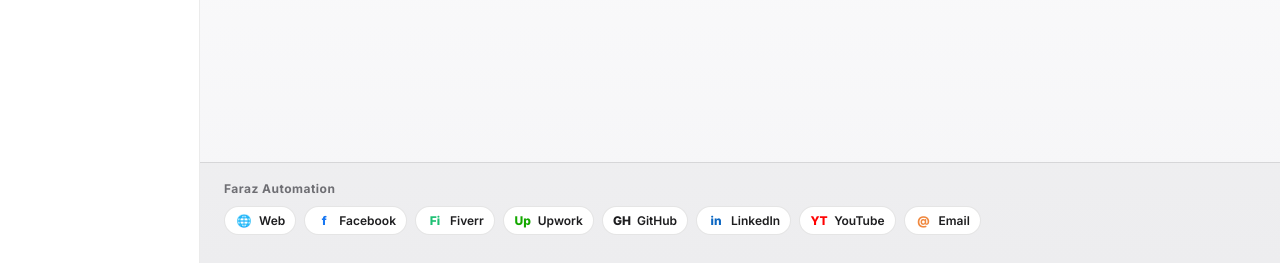
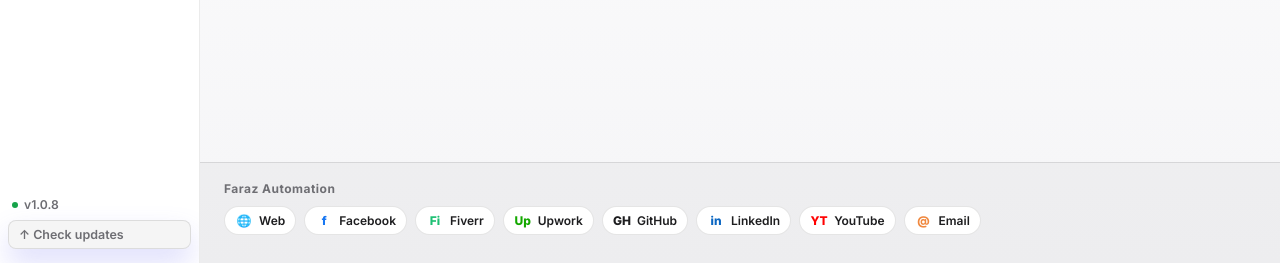
Before and after one commit to farazgoal-boop/career_copilot_premium, a Flask app: page /sessions in a window 1280 px wide. Shown: the part 537-800 px from the top of the page. Run offline with Flask 3, Linux system fonts and the light colour scheme; data that the repository does not hold is empty.

Commit message:
feat: auto-update notification in sidebar (Phase 3, Step 3.4)
Manual/click-triggered check against GitHub's real Releases API, no
auto-polling.

- web_app/routes.py: GET /api/check-update hits
  api.github.com/repos/.../releases/latest. Two corrections versus the
  literal master-prompt example, both confirmed against the real repo:
  (1) current version baseline is 1.0.8, not the "v1.0.9" CLAUDE.md
  claimed -- verified live that no v1.0.9 tag or release exists, the
  actual latest published release (with real build assets) is v1.0.8;
  (2) update_available uses a numeric tuple comparison
  (_is_version_newer) instead of naive `latest != current` string
  inequality, which would mis-order "1.10.0" vs "1.9.0" and would flag
  a downgrade as an update. CURRENT_APP_VERSION is now a single module
  constant, injected into every template via a new context_processor,
  instead of being hardcoded separately in the route and the sidebar.
- web_app/static/css/premium.css: .sidebar-version-area and friends,
  theme-aware, revealed on hover/pin the same way .sidebar-label
  already is (opacity only -- the sidebar's own width+overflow:hidden
  transition handles collapsed-state clipping, no separate animation
  needed).
- web_app/templates/_sidebar.html: version badge + "Check updates"
  button + status line. Renders the download link via
  createElement/textContent rather than innerHTML, since latest_version/
  download_url come from an external API response.

Verified in a browser via Playwright: the real "up to date" path (a
genuine call to the live GitHub API, current == latest == 1.0.8) and
the "update available" path (mocked response) both render correctly,
with the correct download link and no console errors. Full 62-test
e2e suite passes with no regressions.

Co-Authored-By: Claude Sonnet 5 <noreply@anthropic.com>

```diff
--- a/web_app/routes.py
+++ b/web_app/routes.py
@@ -23,6 +23,12 @@ from runtime_paths import (
 
 DEFAULT_BRIEFING_ID = "primary"
 _MIC_RUNTIME_CACHE: dict[str, object] | None = None
+
+# Single source of truth for the running app's version, shown in the
+# sidebar and compared against GitHub releases by /api/check-update. Bump
+# alongside setup.py / career-copilot-version.txt / the other files listed
+# in CLAUDE.md's version-bump checklist.
+CURRENT_APP_VERSION = "1.0.8"
 
 
 def _is_public_route(path: str) -> bool:
@@ -39,6 +45,10 @@ def _is_public_route(path: str) -> bool:
 
 
 def register_routes(app: Flask) -> None:
+    @app.context_processor
+    def inject_app_version() -> dict[str, object]:
+        return {"app_version": CURRENT_APP_VERSION}
+
     @app.get("/api/health")
     def health() -> Response:
         return jsonify({"status": "ok"}), 200
@@ -378,6 +388,50 @@ def register_routes(app: Flask) -> None:
 
         return jsonify({"ok": True, **portable_status_payload()})
 
+    @app.get("/api/check-update")
+    def check_update() -> Response:
+        """Compare the running version against the latest published GitHub release.
+
+        Manual/user-triggered only (no auto-polling) -- one outbound request
+        per click. Never blocks or errors loudly: any failure reaching
+        GitHub just reports "could not check" rather than surfacing a stack
+        trace, since this is a nice-to-have, not a required feature.
+        """
+        import json as _json
+        from urllib import error as _url_error
+        from urllib import request as _url_request
+
+        current_version = CURRENT_APP_VERSION
+        repo = "farazgoal-boop/career_copilot_premium"
+
+        try:
+            url = f"https://api.github.com/repos/{repo}/releases/latest"
+            req = _url_request.Request(url, headers={"User-Agent": "CareerCopilotPremium"})
+            with _url_request.urlopen(req, timeout=5) as response:
+                data = _json.loads(response.read())
+            latest_version = str(data.get("tag_name", "")).lstrip("v").strip()
+            if not latest_version:
+                raise ValueError("Release response had no tag_name.")
+            return jsonify(
+                {
+                    "ok": True,
+                    "update_available": _is_version_newer(latest_version, current_version),
+                    "current_version": current_version,
+                    "latest_version": latest_version,
+                    "download_url": str(data.get("html_url", "")),
+                }
+            )
+        except (_url_error.URLError, _url_error.HTTPError, OSError, TimeoutError, ValueError, KeyError) as exc:
+            current_app.logger.warning("check-update failed: %s", exc)
+            return jsonify(
+                {
+                    "ok": False,
+                    "update_available": False,
+                    "current_version": current_version,
+                    "error": "Could not reach GitHub.",
+                }
+            )
+
     @app.get("/api/sessions/recent")
     def recent_sessions() -> Response:
         try:
@@ -1811,6 +1865,32 @@ def _display_error(error: KeyError) -> str:
     return str(error)
 
 
+def _is_version_newer(candidate: str, baseline: str) -> bool:
+    """True if candidate > baseline as a dotted version (e.g. "1.10.0" > "1.9.0").
+
+    Plain string inequality (candidate != baseline) would also flag a
+    downgrade or a differently-formatted-but-equal tag as "update
+    available" -- this compares the actual numeric parts instead. Falls
+    back to False on anything that doesn't parse as dotted integers,
+    since a malformed tag shouldn't nag the user with a false positive.
+    """
+    def parts(value: str) -> tuple[int, ...] | None:
+        try:
+            return tuple(int(segment) for segment in value.strip().split("."))
+        except ValueError:
+            return None
+
+    candidate_parts = parts(candidate)
+    baseline_parts = parts(baseline)
+    if candidate_parts is None or baseline_parts is None:
+        return False
+
+    length = max(len(candidate_parts), len(baseline_parts))
+    candidate_padded = candidate_parts + (0,) * (length - len(candidate_parts))
+    baseline_padded = baseline_parts + (0,) * (length - len(baseline_parts))
+    return candidate_padded > baseline_padded
+
+
 def _extract_validation_issues(message: str) -> list[str]:
     prefix = "Cannot persist incomplete onboarding profile:"
     if not message.startswith(prefix):
--- a/web_app/static/css/premium.css
+++ b/web_app/static/css/premium.css
@@ -1078,6 +1078,81 @@ body.has-sidebar .premium-main {
 }
 
 /* ─────────────────────────────────────────────────────────────────────────────
+   SIDEBAR — version / update check (rail bottom, revealed on hover/pin same
+   as .sidebar-label -- opacity only, the sidebar's own width+overflow:hidden
+   transition handles the collapsed-state clipping)
+   ───────────────────────────────────────────────────────────────────────────── */
+
+.sidebar-version-area {
+  flex-shrink: 0;
+  padding: 10px 8px 14px;
+  display: flex;
+  flex-direction: column;
+  gap: 8px;
+  opacity: 0;
+  white-space: nowrap;
+}
+
+.sidebar:hover .sidebar-version-area,
+.sidebar.is-open .sidebar-version-area {
+  opacity: 1;
+}
+
+.version-badge {
+  display: flex;
+  align-items: center;
+  gap: 6px;
+  padding: 0 4px;
+}
+
+.version-dot {
+  width: 6px;
+  height: 6px;
+  border-radius: 50%;
+  background: var(--premium-success);
+  flex-shrink: 0;
+}
+
+.version-text {
+  font-size: 0.76rem;
+  color: var(--premium-muted);
+  font-weight: 600;
+}
+
+.update-check-btn {
+  border: 1px solid var(--premium-line);
+  background: var(--premium-overlay-04);
+  color: var(--premium-muted);
+  border-radius: 8px;
+  font: inherit;
+  font-size: 0.78rem;
+  font-weight: 600;
+  padding: 6px 10px;
+  cursor: pointer;
+  text-align: left;
+}
+
+.update-check-btn:hover { background: var(--premium-overlay-06); color: var(--premium-text); }
+.update-check-btn:disabled { opacity: 0.6; cursor: wait; }
+
+.update-status {
+  font-size: 0.74rem;
+  color: var(--premium-muted);
+  line-height: 1.4;
+  padding: 0 4px;
+  white-space: normal;
+}
+
+.update-status a {
+  color: var(--premium-accent-strong);
+  text-decoration: underline;
+}
+
+.update-status.update-available {
+  color: var(--premium-success);
+}
+
+/* ─────────────────────────────────────────────────────────────────────────────
    PAIRING MODAL
    ───────────────────────────────────────────────────────────────────────────── */
 
--- a/web_app/templates/_sidebar.html
+++ b/web_app/templates/_sidebar.html
@@ -90,6 +90,18 @@
     </button>
 
   </nav>
+
+  <!-- Version / update check -->
+  <div class="sidebar-version-area">
+    <div class="version-badge">
+      <span class="version-dot"></span>
+      <span class="version-text">v{{ app_version }}</span>
+    </div>
+    <button class="update-check-btn" id="sidebar-update-check-btn" type="button" title="Check for updates">
+      &#8593; Check updates
+    </button>
+    <div class="update-status" id="sidebar-update-status" hidden></div>
+  </div>
 </aside>
 <script>
 (function () {
@@ -126,6 +138,45 @@
     if (item.dataset.path === path) item.classList.add('is-active');
   });
 
+  /* Check for updates — compares the running version against the latest
+     GitHub release. Manual/click-triggered only, never auto-polled. */
+  var updateBtn = document.getElementById('sidebar-update-check-btn');
+  var updateStatus = document.getElementById('sidebar-update-status');
+  if (updateBtn && updateStatus) {
+    updateBtn.addEventListener('click', function () {
+      updateBtn.textContent = 'Checking...';
+      updateBtn.disabled = true;
+      fetch('/api/check-update', { headers: { Accept: 'application/json' } })
+        .then(function (r) { return r.json(); })
+        .then(function (d) {
+          updateStatus.classList.remove('update-available');
+          if (d.update_available) {
+            var link = document.createElement('a');
+            link.href = d.download_url || '#';
+            link.target = '_blank';
+            link.rel = 'noopener noreferrer';
+            link.textContent = 'Download';
+            updateStatus.textContent = '\u{1F389} v' + d.latest_version + ' available! ';
+            updateStatus.appendChild(link);
+            updateStatus.classList.add('update-available');
+          } else if (d.ok) {
+            updateStatus.textContent = '✅ You are up to date';
+          } else {
+            updateStatus.textContent = d.error || 'Could not check. Try again.';
+          }
+          updateStatus.hidden = false;
+        })
+        .catch(function () {
+          updateStatus.textContent = 'Could not check. Try again.';
+          updateStatus.hidden = false;
+        })
+        .finally(function () {
+          updateBtn.innerHTML = '&#8593; Check updates';
+          updateBtn.disabled = false;
+        });
+    });
+  }
+
   /* Open Overlay button — writes a flag file the overlay's poll timer picks up */
   var overlayBtn = document.getElementById('sidebar-open-overlay-btn');
   if (overlayBtn) {
```
